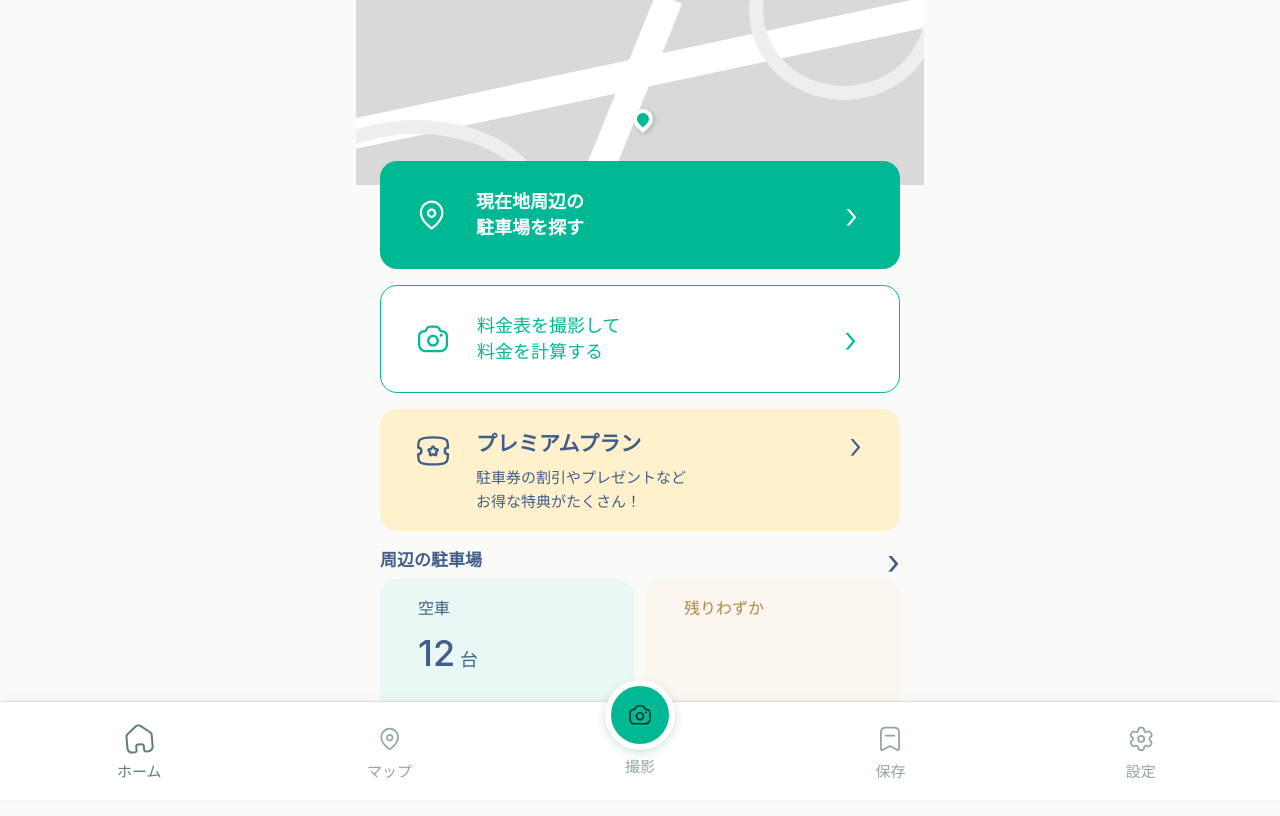
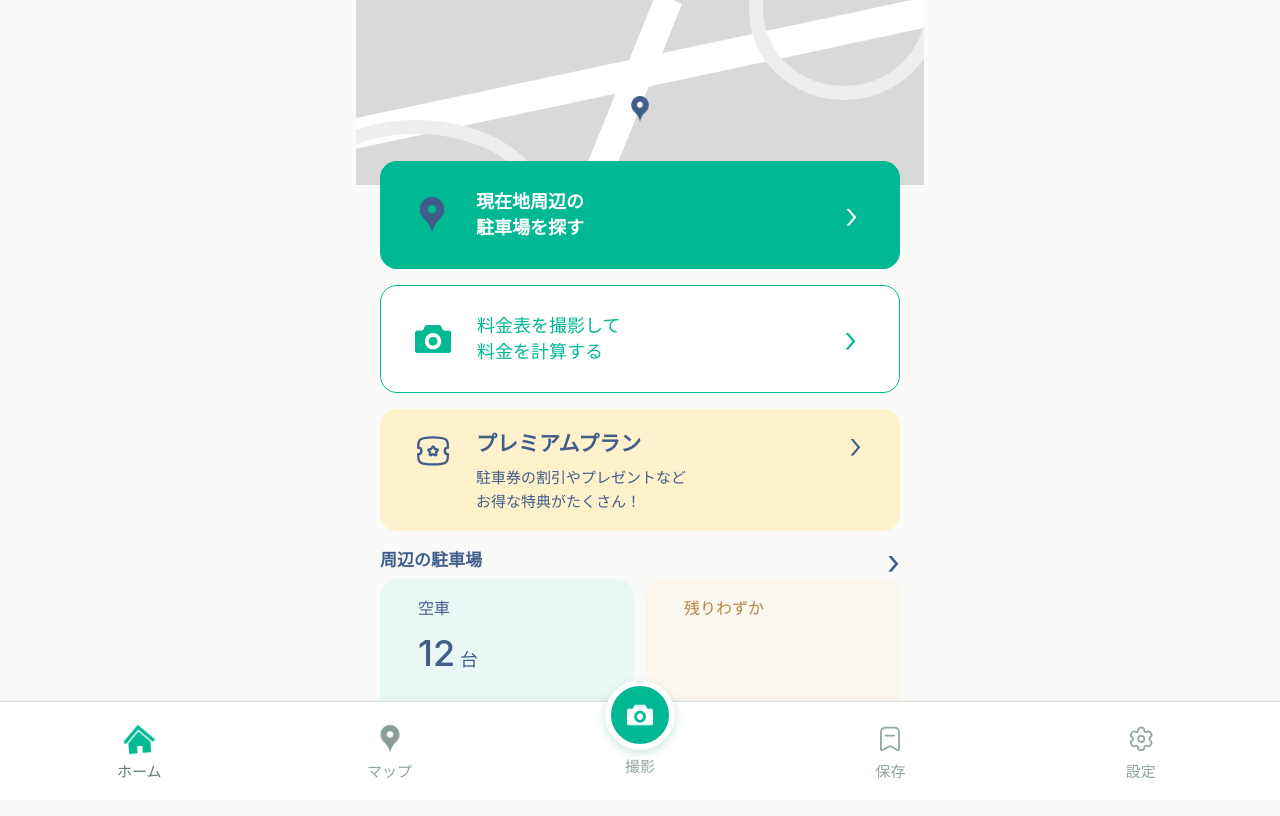
Before and after one commit to raito723/tyuusha, a React (Vite) app in the folder parking-fee-app/: page / in a window 1280 px wide. Shown: the top 816 px of the page. Built offline with nearby package versions, Linux system fonts and the light colour scheme.

Commit message:
1019
追加したアイコンと入れ替えた。

```diff
--- a/parking-fee-app/src/App.jsx
+++ b/parking-fee-app/src/App.jsx
@@ -8,6 +8,10 @@ import { PhotoOcrPage } from "./pages/PhotoOcrPage";
 import { NotificationToast } from "./components/NotificationToast";
 import { PremiumPage } from "./pages/Premiumpage";
 import { SavedPage } from "./pages/SavedPage";
+import homeIcon from "./assets/home.png";
+import pinIcon from "./assets/pin.png";
+import pinOffIcon from "./assets/pin_off.png";
+import cameraIcon from "./assets/camera.png";
 export const IconlyCamera = ({ size = 24, color = "#000000" }) => (
   <svg
     width={size}
@@ -88,16 +92,22 @@ function App() {
 
           <nav className="bottom-navigation" aria-label="メインメニュー">
             <NavLink to="/" end className="bottom-navigation-item">
-              <span className="bottom-navigation-icon"><IconlyHome size={28} color="currentColor" /></span>
+              <span className="bottom-navigation-icon"><img src={homeIcon} alt="" aria-hidden="true" /></span>
               <span>ホーム</span>
             </NavLink>
             <NavLink to="/map" className="bottom-navigation-item">
-              <span className="bottom-navigation-icon"><IconlyLocation size={28} color="currentColor" /></span>
-              <span>マップ</span>
+              {({ isActive }) => (
+                <>
+                  <span className="bottom-navigation-icon">
+                    <img src={isActive ? pinIcon : pinOffIcon} alt="" aria-hidden="true" />
+                  </span>
+                  <span>マップ</span>
+                </>
+              )}
             </NavLink>
             <NavLink to="/ocr" className="bottom-navigation-item bottom-navigation-camera">
               <span className="bottom-navigation-camera-button">
-                <IconlyCamera size={26} color="#06372f" />
+                <img src={cameraIcon} alt="" aria-hidden="true" />
               </span>
               <span>撮影</span>
             </NavLink>
--- a/parking-fee-app/src/index.css
+++ b/parking-fee-app/src/index.css
@@ -110,15 +110,12 @@ header h1 {
 .home-map-marker {
   position: absolute;
   z-index: 2;
-  top: 102px;
+  top: 96px;
   left: 50%;
-  width: 20px;
-  height: 20px;
-  border: 4px solid #ffffff;
-  border-radius: 50% 50% 50% 0;
-  background: var(--color-primary);
-  box-shadow: 0 2px 5px rgba(0, 0, 0, 0.2);
-  transform: rotate(-45deg) translateX(-50%);
+  width: 26px;
+  height: 26px;
+  object-fit: contain;
+  transform: translateX(-50%);
 }
 
 .home-map-location {
@@ -185,6 +182,21 @@ header h1 {
 
 .home-action-icon {
   color: currentColor;
+}
+
+.home-action-icon img {
+  display: block;
+  width: 36px;
+  height: 36px;
+  object-fit: contain;
+}
+
+.home-action-camera {
+  width: 36px;
+  height: 36px;
+  background-color: currentColor;
+  -webkit-mask: url("./assets/camera.png") center / contain no-repeat;
+  mask: url("./assets/camera.png") center / contain no-repeat;
 }
 
 .home-premium-card {
@@ -447,26 +459,34 @@ nav.bottom-navigation {
   place-items: center;
 }
 
-.bottom-navigation-icon svg {
+.bottom-navigation-icon svg,
+.bottom-navigation-icon img {
   display: block;
   width: 100%;
   height: 100%;
+  object-fit: contain;
   transform-origin: center;
   transition: transform 360ms cubic-bezier(0.2, 0.8, 0.2, 1);
 }
 
 .bottom-navigation-item:nth-child(1):hover .bottom-navigation-icon svg,
-.bottom-navigation-item:nth-child(1).active .bottom-navigation-icon svg {
+.bottom-navigation-item:nth-child(1).active .bottom-navigation-icon svg,
+.bottom-navigation-item:nth-child(1):hover .bottom-navigation-icon img,
+.bottom-navigation-item:nth-child(1).active .bottom-navigation-icon img {
   transform: rotate(-5deg) scale(1.14);
 }
 
 .bottom-navigation-item:nth-child(1) .bottom-navigation-icon svg,
-.bottom-navigation-item:nth-child(2) .bottom-navigation-icon svg {
+.bottom-navigation-item:nth-child(2) .bottom-navigation-icon svg,
+.bottom-navigation-item:nth-child(1) .bottom-navigation-icon img,
+.bottom-navigation-item:nth-child(2) .bottom-navigation-icon img {
   transition: transform 480ms cubic-bezier(0.34, 1.56, 0.64, 1);
 }
 
 .bottom-navigation-item:nth-child(2):hover .bottom-navigation-icon svg,
-.bottom-navigation-item:nth-child(2).active .bottom-navigation-icon svg {
+.bottom-navigation-item:nth-child(2).active .bottom-navigation-icon svg,
+.bottom-navigation-item:nth-child(2):hover .bottom-navigation-icon img,
+.bottom-navigation-item:nth-child(2).active .bottom-navigation-icon img {
   transform: translateY(-4px) scale(1.12);
 }
 
@@ -511,10 +531,12 @@ nav.bottom-navigation {
   pointer-events: none;
 }
 
-.bottom-navigation-camera-button svg {
+.bottom-navigation-camera-button svg,
+.bottom-navigation-camera-button img {
   display: block;
   width: 26px;
   height: 26px;
+  object-fit: contain;
 }
 
 .bottom-navigation-camera:hover .bottom-navigation-camera-button,
@@ -563,6 +585,7 @@ nav.bottom-navigation {
 
   .bottom-navigation-item,
   .bottom-navigation-icon svg,
+  .bottom-navigation-icon img,
   .bottom-navigation-camera-button,
   .bottom-navigation-camera-button::after {
     animation: none !important;
--- a/parking-fee-app/src/pages/HomePage.jsx
+++ b/parking-fee-app/src/pages/HomePage.jsx
@@ -1,5 +1,5 @@
 import { Link } from "react-router-dom";
-import { IconlyCamera, IconlyLocation } from "../App";
+import pinIcon from "../assets/pin.png";
 export const IconlyTicketStar = ({ size = 24, color = "#415E8A" }) => {
     return (
         <svg width={size} height={size} viewBox="0 0 24 24" fill="none" xmlns="http://www.w3.org/2000/svg">
@@ -12,19 +12,19 @@ export function HomePage() {
     return (
         <section className="home-page">
             <div className="home-map-preview" aria-label="現在地周辺の地図">
-                <span className="home-map-marker" aria-hidden="true" />
+                <img className="home-map-marker" src={pinIcon} alt="" aria-hidden="true" />
                 <span className="home-map-road home-map-road-one" aria-hidden="true" />
                 <span className="home-map-road home-map-road-two" aria-hidden="true" />
             </div>
 
             <div className="home-actions">
                 <Link to="/map" className="home-action home-action-primary">
-                    <span className="home-action-icon" aria-hidden="true"><IconlyLocation size={36} color="currentColor" /></span>
+                    <span className="home-action-icon" aria-hidden="true"><img src={pinIcon} alt="" /></span>
                     <span>現在地周辺の<br />駐車場を探す</span>
                     <span className="home-action-arrow" aria-hidden="true">›</span>
                 </Link>
                 <Link to="/ocr" className="home-action home-action-outline">
-                    <span className="home-action-icon" aria-hidden="true"><IconlyCamera size={36} color="currentColor" /></span>
+                    <span className="home-action-icon home-action-camera" aria-hidden="true" />
                     <span>料金表を撮影して<br />料金を計算する</span>
                     <span className="home-action-arrow" aria-hidden="true">›</span>
                 </Link>
--- a/parking-fee-app/src/pages/SavedPage.jsx
+++ b/parking-fee-app/src/pages/SavedPage.jsx
@@ -1,17 +1,11 @@
 import { useState } from "react";
 import { Link } from "react-router-dom";
 import { FeeCalculatorPage } from "./FeeCalculatorPage";
+import heartIcon from "../assets/heart.png";
+import heartOffIcon from "../assets/heart_off.png";
 
 const HeartIcon = ({ filled = false, size = 26 }) => (
-    <svg width={size} height={size} viewBox="0 0 24 24" fill={filled ? "#485D87" : "none"} xmlns="http://www.w3.org/2000/svg" aria-hidden="true">
-        <path
-            d="M12 20.2C10.2 19 3.6 14.4 3.6 9.1C3.6 6.5 5.5 4.6 7.9 4.6C9.6 4.6 11.1 5.5 12 7C12.9 5.5 14.4 4.6 16.1 4.6C18.5 4.6 20.4 6.5 20.4 9.1C20.4 14.4 13.8 19 12 20.2Z"
-            stroke="#485D87"
-            strokeWidth="1.8"
-            strokeLinecap="round"
-            strokeLinejoin="round"
-        />
-    </svg>
+    <img src={filled ? heartIcon : heartOffIcon} width={size} height={size} alt="" aria-hidden="true" />
 );
 
 // TODO: 実データ(保存した駐車場)に置き換える
```
